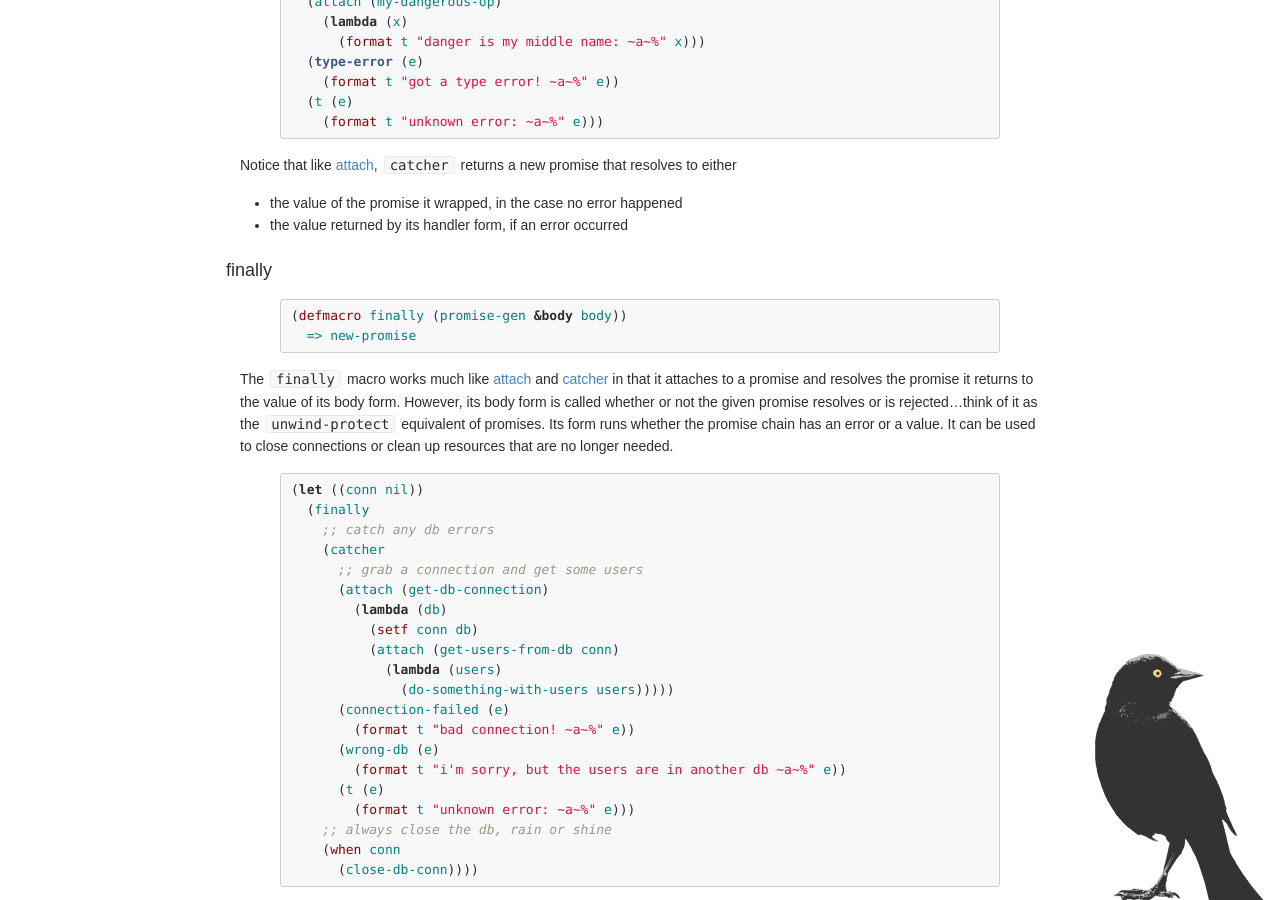
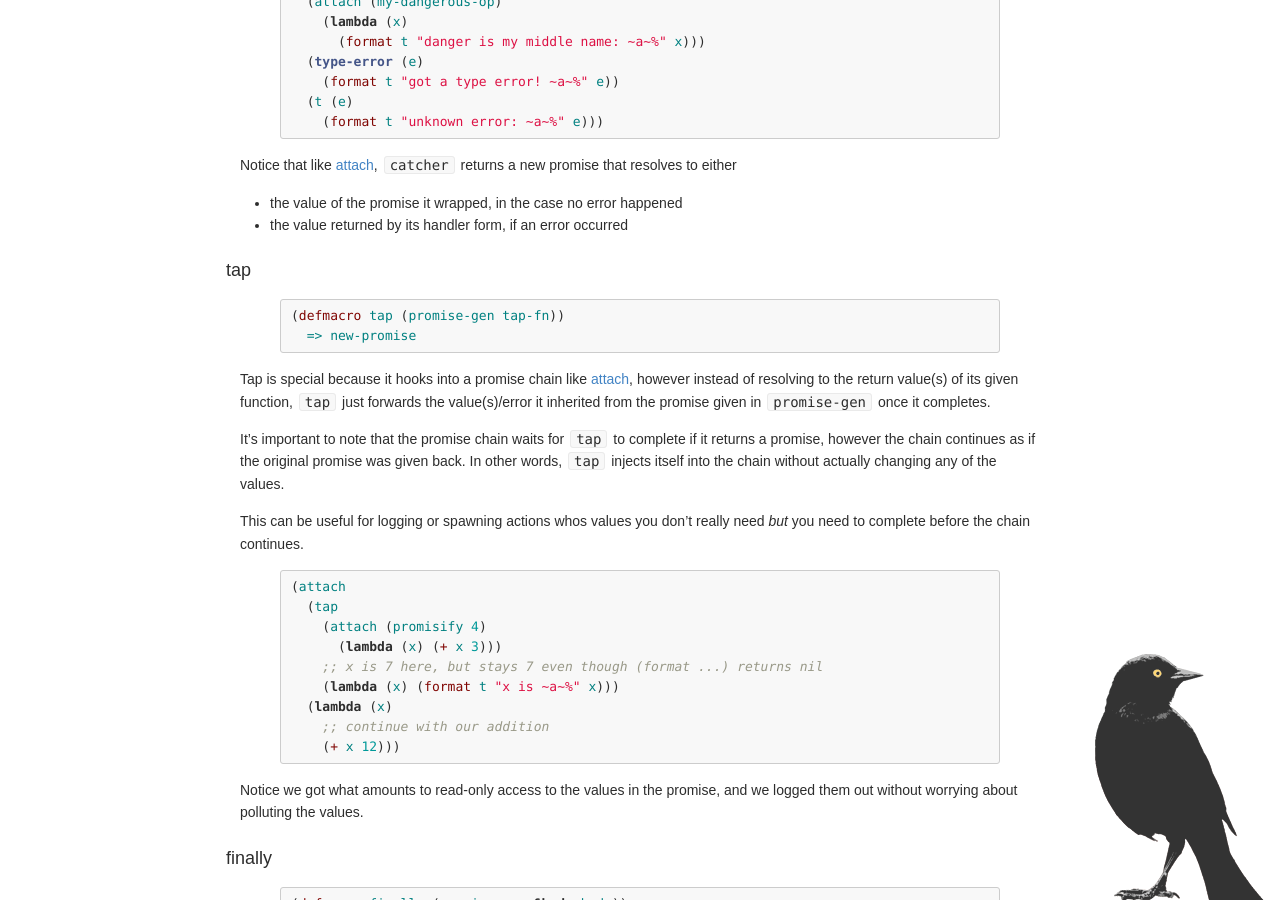
Before and after one commit to orthecreedence/blackbird, a Jekyll site: the page built from index.md, in a window 1280 px wide and 900 px high, scrolled down 4650 px. Built offline with Jekyll 4.4.1, drawn with Linux system fonts in a browser that asks for light colours; Markdown is read by kramdown in place of the engine named in the settings; some of the changed text lies outside the part shown.

Commit message:
document tap

```diff
--- a/index.md
+++ b/index.md
@@ -25,6 +25,7 @@ code is doing.
   - [promisify](#promisify) _macro_
   - [attach](#attach) _macro_
   - [catcher](#catcher) _macro_
+  - [tap](#tap) _macro_
   - [finally](#finally) _macro_
 - [Nicer syntax](#nicer-syntax)
   - [alet](#alet) _macro_
@@ -300,6 +300,41 @@ resolves to either
 
 - the value of the promise it wrapped, in the case no error happened
 - the value returned by its handler form, if an error occurred
+
+<a id="tap"></a>
+### tap
+{% highlight cl %}
+(defmacro tap (promise-gen tap-fn))
+  => new-promise
+{% endhighlight %}
+
+Tap is special because it hooks into a promise chain like [attach](#attach),
+however instead of resolving to the return value(s) of its given function, `tap`
+just forwards the value(s)/error it inherited from the promise given in
+`promise-gen` once it completes.
+
+It's important to note that the promise chain waits for `tap` to complete if it
+returns a promise, however the chain continues as if the original promise was
+given back. In other words, `tap` injects itself into the chain without actually
+changing any of the values.
+
+This can be useful for logging or spawning actions whos values you don't really
+need *but* you need to complete before the chain continues.
+
+{% highlight cl %}
+(attach
+  (tap
+    (attach (promisify 4)
+      (lambda (x) (+ x 3)))
+    ;; x is 7 here, but stays 7 even though (format ...) returns nil
+    (lambda (x) (format t "x is ~a~%" x)))
+  (lambda (x)
+    ;; continue with our addition
+    (+ x 12)))
+{% endhighlight %}
+
+Notice we got what amounts to read-only access to the values in the promise, and
+we logged them out without worrying about polluting the values.
 
 <a id="finally"></a>
 ### finally
@@ -631,10 +666,6 @@ docs coming soon
 ### afilter
 docs coming soon
 
-<a id="tap"></a>
-### tap
-docs coming soon
-
 <a id="chain"></a>
 ### chain
 {% highlight cl %}
```
Also changed, not shown: other parts of index.md (+2 -5 lines).
